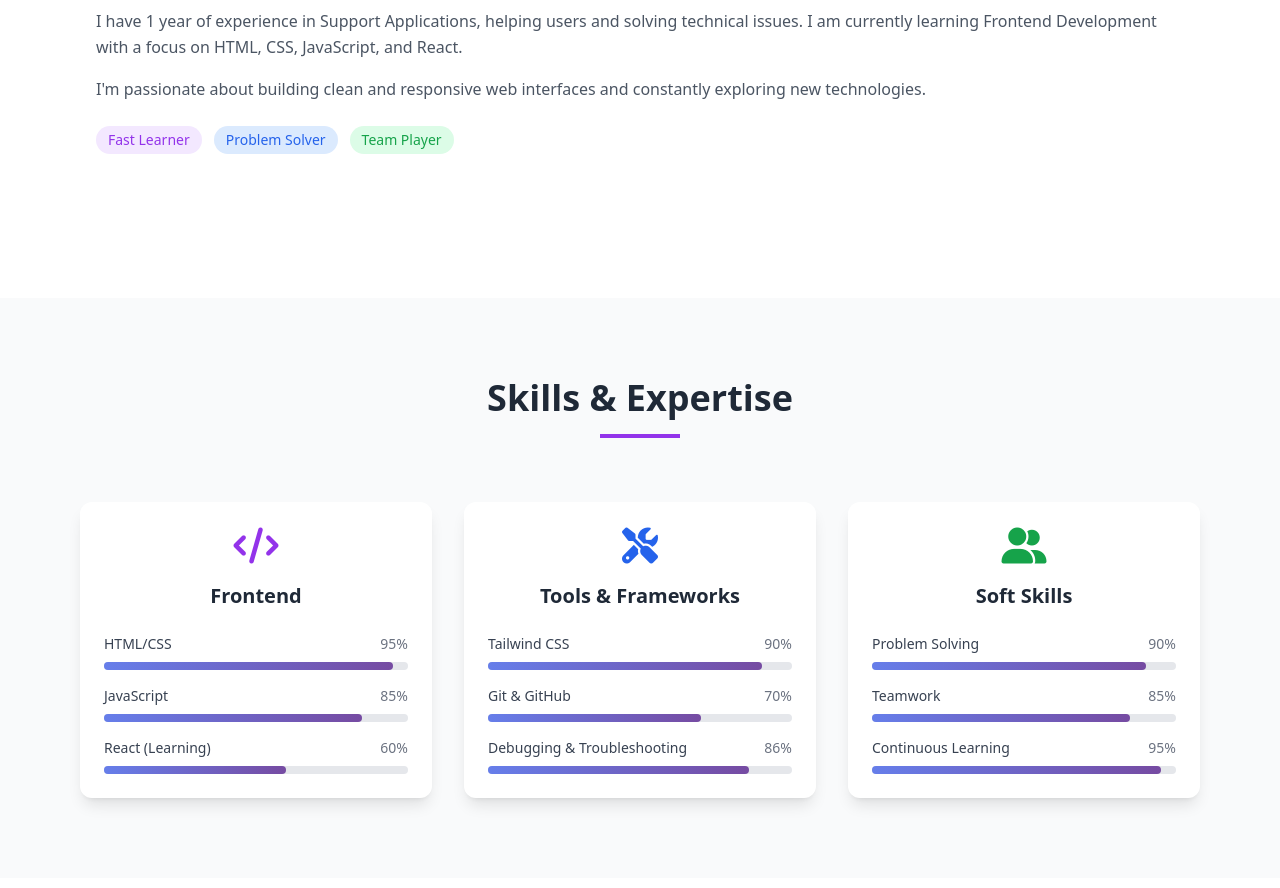
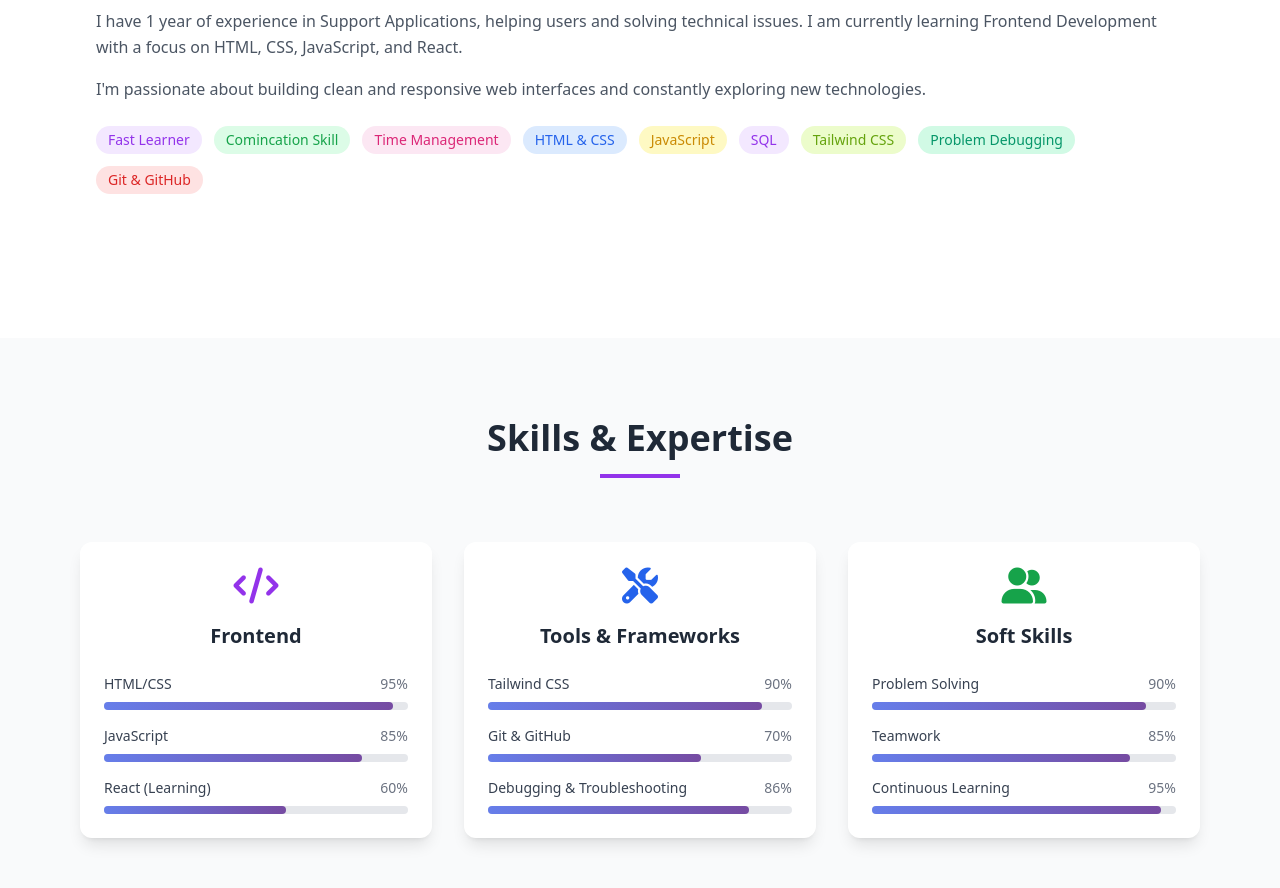
Before and after one commit to MohamedAbusarea/Portfolio, a plain HTML site: page index.html in a window 1280 px wide. Shown: the part 1240-2128 px from the top of the page. Drawn offline with nearby package versions, Linux system fonts and the light colour scheme.

Commit message:
update21

```diff
--- a/index.html
+++ b/index.html
@@ -183,8 +183,19 @@
                         <div class="flex flex-wrap gap-3">
                             <span class="px-3 py-1 bg-purple-100 text-purple-600 rounded-full text-sm">Fast
                                 Learner</span>
-                            <span class="px-3 py-1 bg-blue-100 text-blue-600 rounded-full text-sm">Problem Solver</span>
-                            <span class="px-3 py-1 bg-green-100 text-green-600 rounded-full text-sm">Team Player</span>
+
+                            <span class="px-3 py-1 bg-green-100 text-green-600 rounded-full text-sm">Comincation
+                                Skill</span>
+                            <span class="px-3 py-1 bg-pink-100 text-pink-600 rounded-full text-sm">Time
+                                Management</span>
+                            <span class="px-3 py-1 bg-blue-100 text-blue-600 rounded-full text-sm">HTML & CSS</span>
+                            <span class="px-3 py-1 bg-yellow-100 text-yellow-600 rounded-full text-sm">JavaScript</span>
+                            <span class="px-3 py-1 bg-purple-100 text-purple-600 rounded-full text-sm">SQL</span>
+                            <span class="px-3 py-1 bg-lime-100 text-lime-600 rounded-full text-sm">Tailwind CSS</span>
+                            <span class="px-3 py-1 bg-emerald-100 text-emerald-600 rounded-full text-sm">Problem
+                                Debugging</span>
+                            <span class="px-3 py-1 bg-red-100 text-red-600 rounded-full text-sm">Git & GitHub</span>
+
                         </div>
                     </div>
 
@@ -381,15 +392,6 @@
             </div>
         </div>
     </section>
-
-
-
-
-
-
-
-
-
 
 
     <!-- Projects Section -->
@@ -676,31 +678,6 @@
 
 
 
-
-
-
-        // Add loading screen
-        window.addEventListener('load', () => {
-            const loader = document.createElement('div');
-            loader.id = 'loader';
-            loader.className = 'fixed inset-0 z-50 flex items-center justify-center gradient-bg';
-            loader.innerHTML = `
-                <div class="text-center text-white">
-                    <div class="animate-spin rounded-full h-16 w-16 border-t-2 border-b-2 border-white mx-auto mb-4"></div>
-                    <p class="text-xl">Loading Portfolio...</p>
-                </div>
-            `;
-
-            document.body.appendChild(loader);
-
-            setTimeout(() => {
-                loader.style.opacity = '0';
-                setTimeout(() => {
-                    loader.remove();
-                }, 500);
-            }, 1500);
-        });
-
         // Add scroll-to-top button
         const scrollTopBtn = document.createElement('button');
         scrollTopBtn.innerHTML = '<i class="fas fa-arrow-up"></i>';
```
Also changed, not shown: 1 other file.
